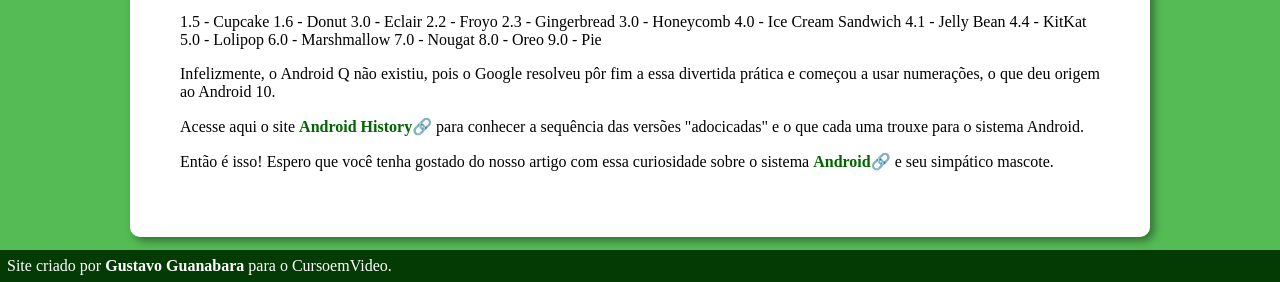
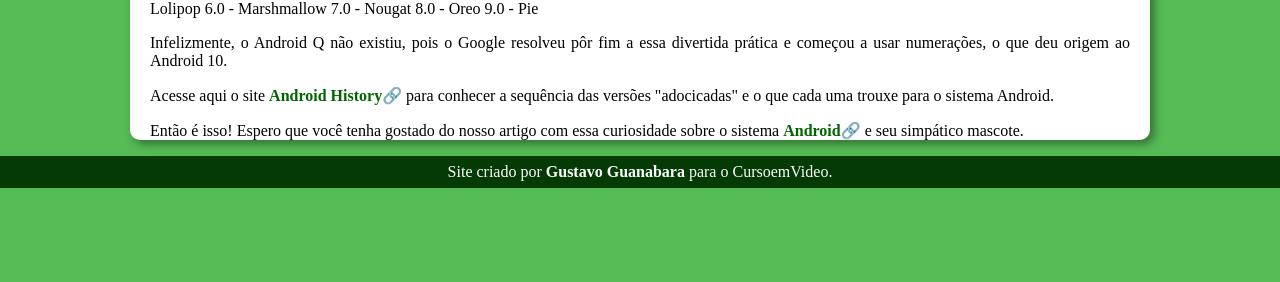
Before and after one commit to Shagamu/Site-do-Android, a plain HTML site: page index.html in a window 1280 px wide. Shown: the part 1833-2115 px from the top of the page. After the commit the page ends 2021 px from the top, so only its background shows below. Drawn offline with Linux system fonts and the light colour scheme.

Commit message:
Ajustando as Grouping Tags

```diff
--- a/index.html
+++ b/index.html
@@ -68,7 +68,7 @@
     </main>
 
     <footer>
-        <p>Site criado por <strong>Gustavo Guanabara</strong> para o CursoemVideo.</p>
+        <p style="text-align: center;">Site criado por <strong>Gustavo Guanabara</strong> para o CursoemVideo.</p>
     </footer>
 </body>
 </html>
--- a/style.css
+++ b/style.css
@@ -45,9 +45,8 @@ header {
 
 main {
     background-color: white;
-    padding: 50px;
+    padding: 20px 20px 0px 20px;
     margin: 0px 130px 13px 130px;
-    border: 10px;
     border-radius: 0px 0px 10px 10px;
     box-shadow: 4px 4px 9px 0px rgba(0, 0, 0, 0.397);
 }
```
